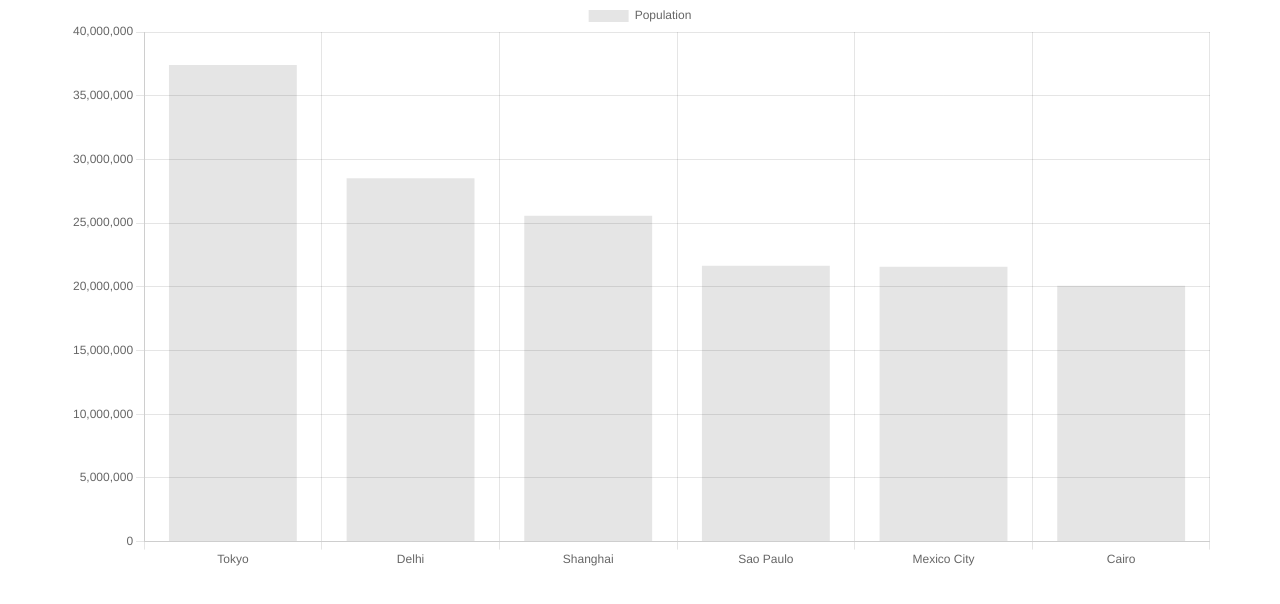
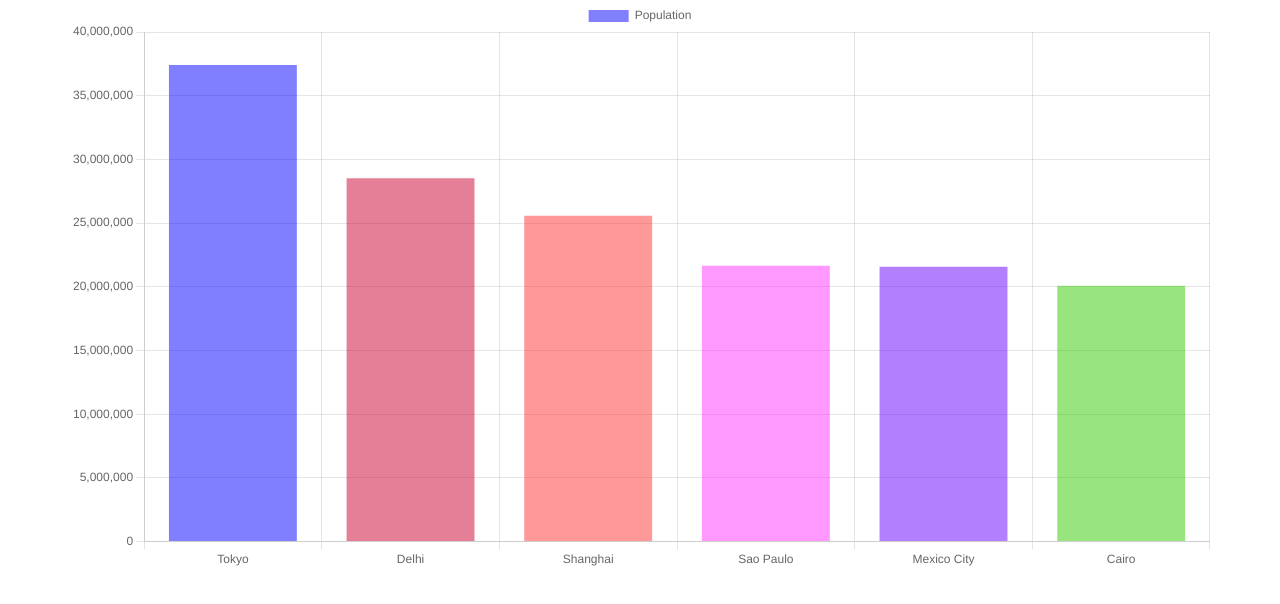
Before and after one commit to DeeAnnEye/chart-test, a plain HTML site: page index.html in a window 1280 px wide. Drawn offline with nearby package versions, Linux system fonts and the light colour scheme.

Commit message:
Changed index.html

```diff
--- a/index.html
+++ b/index.html
@@ -42,6 +42,14 @@
                 21581000,
                 20076000,
               ],
+              backgroundColor: [
+                "rgba(0,0,255,0.5)",
+                "rgba(204,0,51,0.5)",
+                "rgba(255,51,51,0.5)",
+                "rgba(255,51,255,0.5)",
+                "rgba(102,0,255,0.5)",
+                "rgba(51,204,0,0.5)",
+              ],
             },
           ],
         },
```
